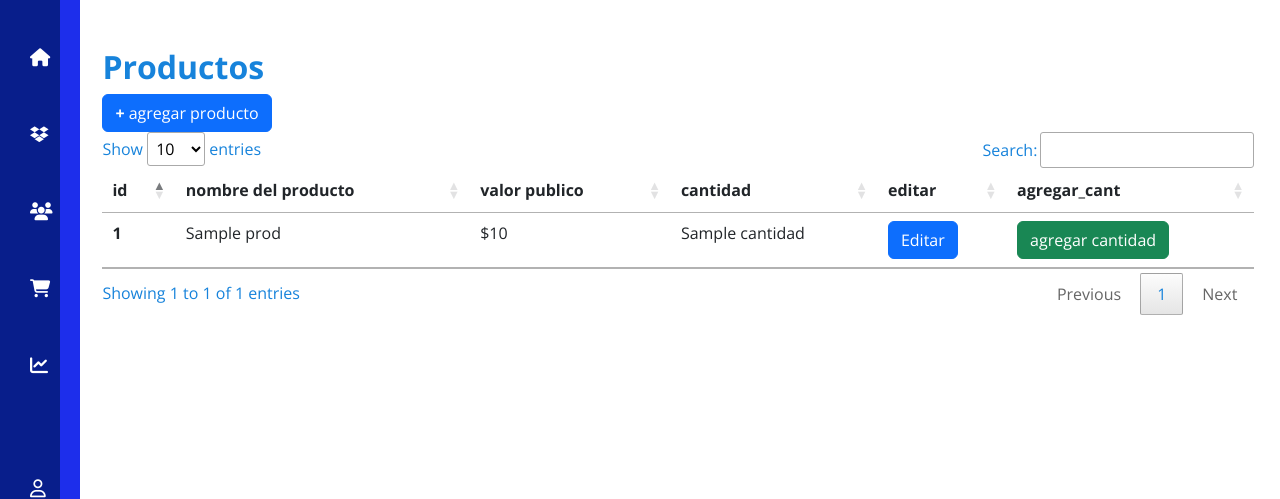
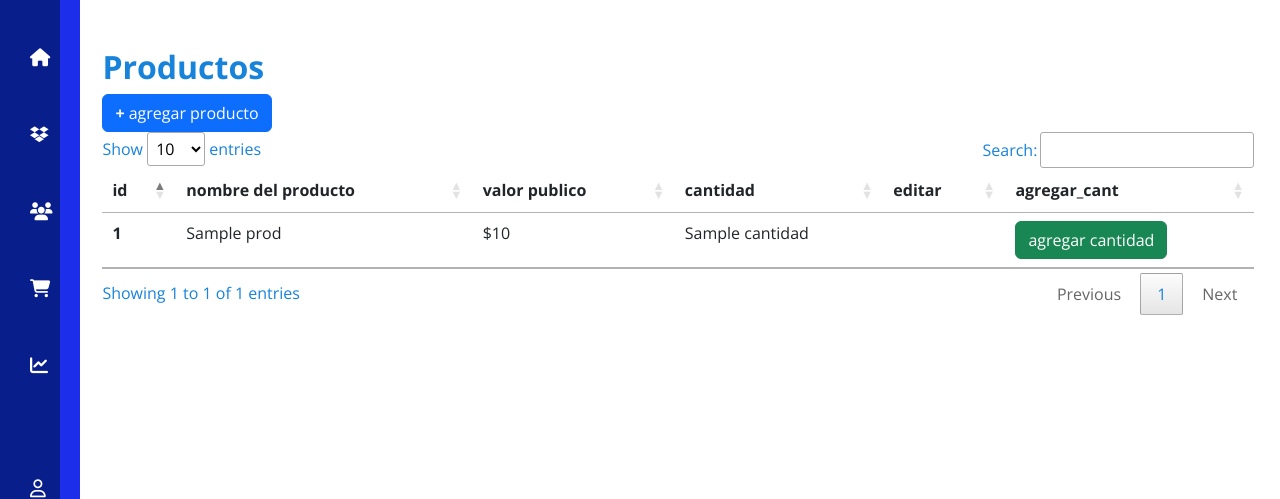
Before and after one commit to juanj72/ACS_azure, a Django app: template aplicacion/templates/verpro.html in a window 1280 px wide. Shown: the part 80-579 px from the top of the page. Run offline with Django 3.2, Linux system fonts and the light colour scheme; the template is opened without the code that fills it: most values are stand-ins (such as "Sample title", 1, 10 or a date in 2020); some libraries are stand-ins or nearby versions.

Commit message:
eliminacion boton editar

```diff
--- a/aplicacion/templates/verpro.html
+++ b/aplicacion/templates/verpro.html
@@ -92,7 +92,11 @@
             <!--<td>${{prod.valor_neto}}</td>-->
             <td>${{prod.valor_publico}}</td>
             <td>{{prod.cantidad}}</td>
-            <td><a class="btn btn-primary" href="{%url 'modal_editar' prod.id %}">Editar</a></td>
+            <td>
+
+              <!-- <a class="btn btn-primary" href="{%url 'modal_editar' prod.id %}">Editar</a> -->
+
+            </td>
             <!-- <td><a href="{%url 'eliminar' prod.id %}" class="btn btn-danger">eliminar</a> </td> -->
             <td><a href="{% url 'agregar_cantidad' prod.id %}" class="btn btn-success">agregar cantidad</a> </td>
 
```
